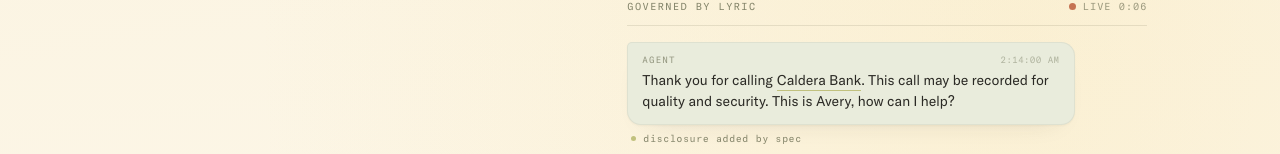
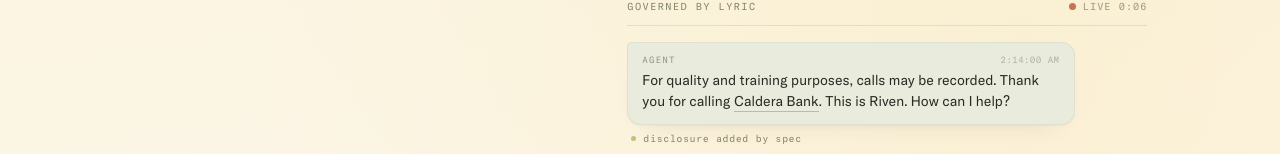
Before and after one commit to lyricvoices-gif/lyric-marketing, a Next.js app: page / in a window 1280 px wide. Shown: the part 120-274 px from the top of the page. Built offline with nearby package versions, Linux system fonts and the light colour scheme.

Commit message:
Update hero call demo transcript
- Greeting now leads with the recording disclosure, agent name Riven
- Closing references Caldera Bank instead of Caldera One

Co-Authored-By: Claude Opus 4.8 <noreply@anthropic.com>
Claude-Session: https://claude.ai/code/session_019YJDmmgaihKdHZsbqg7ki9

```diff
--- a/components/hero/GovernedCallVisual.tsx
+++ b/components/hero/GovernedCallVisual.tsx
@@ -15,10 +15,10 @@
    each turn can animate smoothly with opacity and transform alone.
 
    The call demonstrates two governance capabilities across one bank call.
-   The greeting carries the recording disclosure (how it communicates) and
+   The greeting leads with the recording disclosure (how it communicates) and
    the brand name pronounced on brand (how it sounds). The agent then holds
-   tone under stress, and the closing pronounces the product name, Caldera
-   One, on brand, so terminology pronunciation shows up twice across the call.
+   tone under stress, and the closing pronounces the brand name, Caldera Bank,
+   on brand, so terminology pronunciation shows up twice across the call.
 
    Plays once when the hero scrolls into view, then settles and holds.
    Mirrors the OpusVisual pattern: a useReducedMotion hook, a one-shot
@@ -35,9 +35,9 @@ const MESSAGES: readonly Msg[] = [
     role: "agent",
     time: "2:14:00 AM",
     segs: [
-      { t: "Thank you for calling " },
+      { t: "For quality and training purposes, calls may be recorded. Thank you for calling " },
       { t: "Caldera Bank", term: true },
-      { t: ". This call may be recorded for quality and security. This is Avery, how can I help?" },
+      { t: ". This is Riven. How can I help?" },
     ],
     notes: ["disclosure added by spec", "“Caldera” pronounced on brand"],
   },
@@ -70,10 +70,10 @@ const MESSAGES: readonly Msg[] = [
     time: "2:14:16 AM",
     segs: [
       { t: "I’ve opened a dispute on your behalf and ordered a new card. You’ll see a provisional credit in your " },
-      { t: "Caldera One", term: true },
+      { t: "Caldera Bank", term: true },
       { t: " account within one business day." },
     ],
-    notes: ["“Caldera One” pronounced on brand"],
+    notes: ["“Caldera Bank” pronounced on brand"],
   },
 ] as const
 
```
